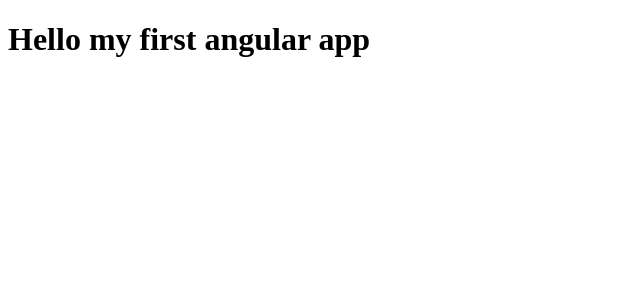
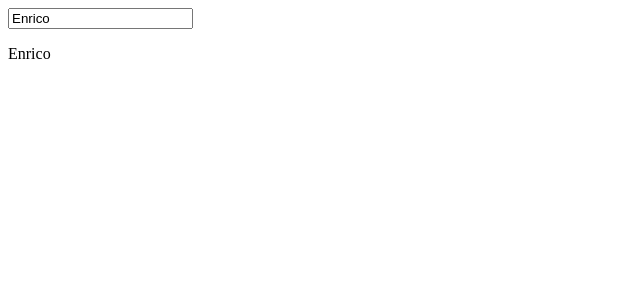
Before and after one commit to egch/udemy-angular-app, an Angular app: page / in a window 1280 px wide. Shown: the top 300 px of the page, without its empty margins (0-640 px from the left). Built offline with nearby package versions, Linux system fonts and the light colour scheme.

Commit message:
completed section 7

```diff
--- a/src/app/app.component.html
+++ b/src/app/app.component.html
@@ -1,3 +1,3 @@
-<div>
-  <h1>Hello {{title}}</h1>
-</div>
+
+<input type="text" [(ngModel)]="name">
+<p>{{name}}</p>
--- a/src/app/app.component.ts
+++ b/src/app/app.component.ts
@@ -6,5 +6,5 @@
   styleUrls: ['./app.component.css']
 })
 export class AppComponent {
-  title = 'my first angular app';
+  name = 'Enrico';
 }
--- a/src/app/app.module.ts
+++ b/src/app/app.module.ts
@@ -1,5 +1,6 @@
 import { NgModule } from '@angular/core';
 import { BrowserModule } from '@angular/platform-browser';
+import {FormsModule} from '@angular/forms'
 
 import { AppComponent } from './app.component';
 
@@ -8,7 +9,8 @@
     AppComponent
   ],
   imports: [
-    BrowserModule
+    BrowserModule,
+    FormsModule
   ],
   providers: [],
   bootstrap: [AppComponent]
```
